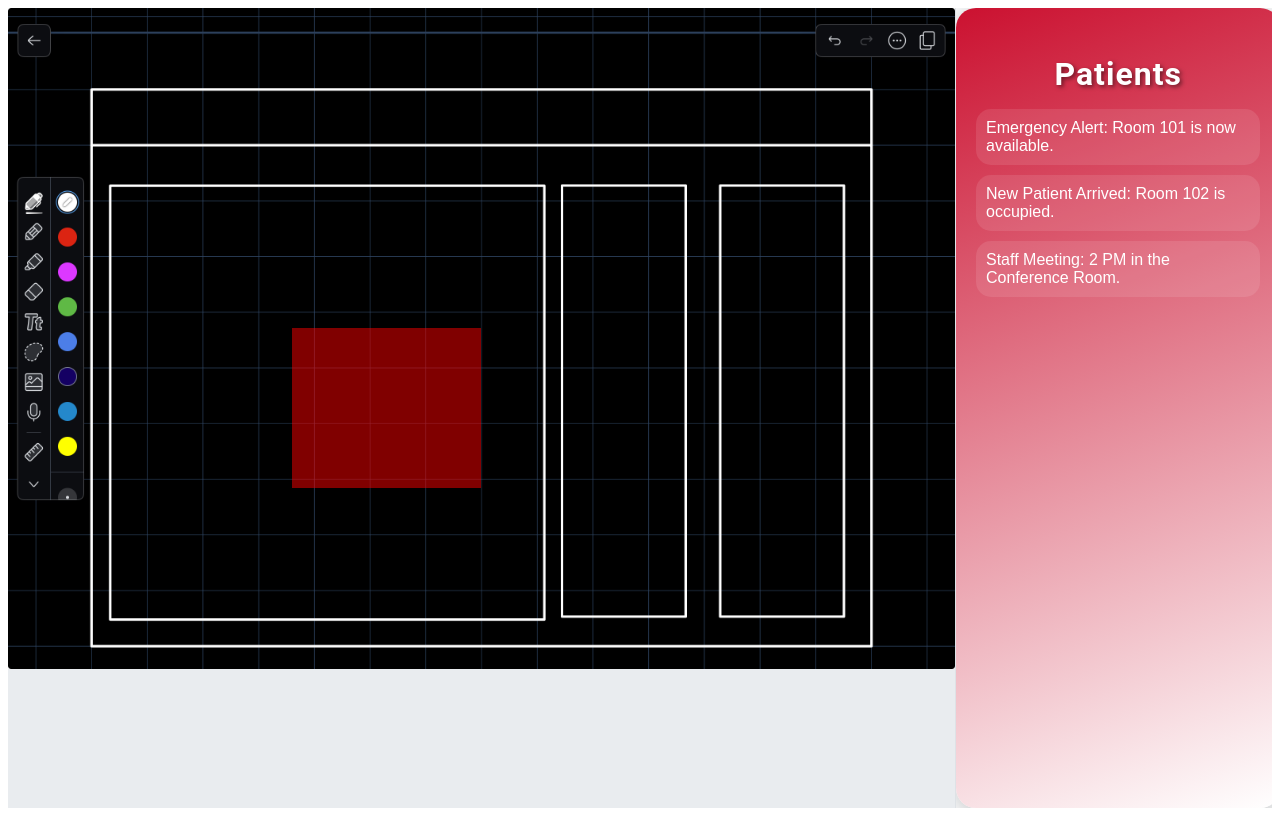
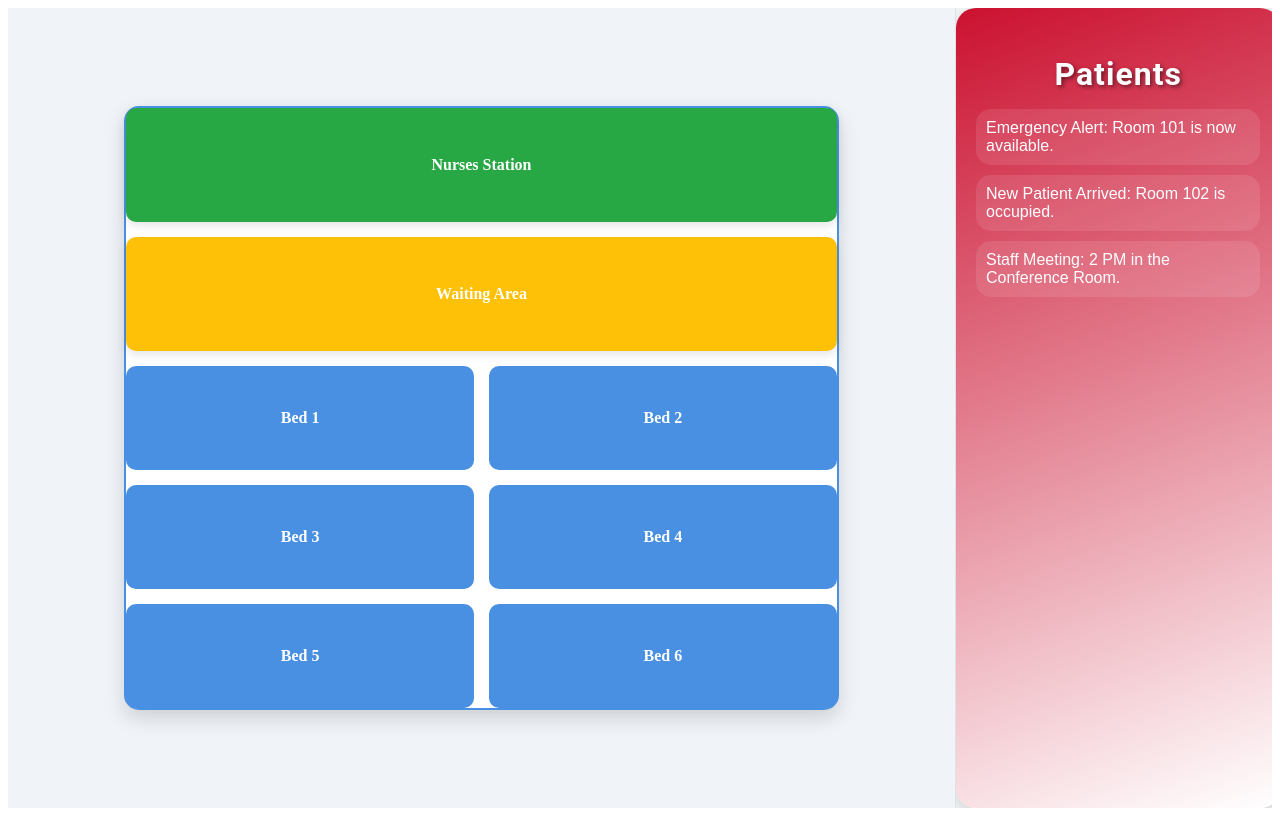
Before and after one commit to SahilPatel650/triage-dashboard, a Next.js app in the folder triage-dashboard/: page / in a window 1280 px wide. Built offline with nearby package versions, Linux system fonts and the light colour scheme.

Commit message:
styling changes

```diff
--- a/triage-dashboard/src/app/components/MapComponent.js
+++ b/triage-dashboard/src/app/components/MapComponent.js
@@ -1,23 +1,24 @@
-// components/MapComponent.js
+// src/components/MapComponent.js
+import React from 'react';
 import styles from './MapComponent.module.css';
 
 const MapComponent = () => {
-  const handleRoomClick = () => {
-    alert("Room Details");
+  const handleBedClick = (bedNumber) => {
+    alert(`You clicked on Bed ${bedNumber}`);
   };
 
   return (
     <div className={styles.mapContainer}>
-      <img
-        src="/floor_plan.png"
-        alt="Emergency Room Floor Plan"
-        className={styles.floorPlanImage}
-      />
-      <div
-        className={styles.roomOverlay}
-        style={{ left: '30%', top: '40%', width: '20%', height: '20%' }}
-        onClick={handleRoomClick}
-      />
+      <div className={styles.erLayout}>
+        <div className={styles.nursesStation}>Nurses Station</div>
+        <div className={styles.waitingArea}>Waiting Area</div>
+        <div className={styles.bed} onClick={() => handleBedClick(1)}>Bed 1</div>
+        <div className={styles.bed} onClick={() => handleBedClick(2)}>Bed 2</div>
+        <div className={styles.bed} onClick={() => handleBedClick(3)}>Bed 3</div>
+        <div className={styles.bed} onClick={() => handleBedClick(4)}>Bed 4</div>
+        <div className={styles.bed} onClick={() => handleBedClick(5)}>Bed 5</div>
+        <div className={styles.bed} onClick={() => handleBedClick(6)}>Bed 6</div> {/* Added Bed 6 */}
+      </div>
     </div>
   );
 };
--- a/triage-dashboard/src/app/components/MapComponent.module.css
+++ b/triage-dashboard/src/app/components/MapComponent.module.css
@@ -1,17 +1,67 @@
-/* components/MapComponent.module.css */
+/* src/components/MapComponent.module.css */
 .mapContainer {
-    height: 100vh; /* Full height */
-    position: relative; /* Positioning context for absolute elements */
-  }
+width: 100%;
+height: 100vh; /* Full height of the viewport */
+display: flex;
+justify-content: center;
+align-items: center;
+background-color: #f0f4f8; /* Light background color */
+}
 
-  .floorPlanImage {
-    width: 100%; /* Full width of the container */
-    height: auto; /* Maintain aspect ratio */
-    object-fit: contain; /* Ensure the image scales correctly */
-  }
+.erLayout {
+position: relative;
+width: 75%; /* Fill 75% of the screen width */
+height: 75vh; /* Fill 75% of the viewport height */
+border: 2px solid #4a90e2; /* Soft blue border for the ER layout */
+border-radius: 15px; /* Rounded corners for the layout */
+background-color: #ffffff; /* White background for the ER */
+box-shadow: 0 8px 20px rgba(0, 0, 0, 0.15); /* Deeper shadow for depth */
+display: grid; /* Use grid for layout */
+grid-template-columns: repeat(2, 1fr); /* Two columns */
+grid-template-rows: auto auto; /* Auto rows for the top and bottom */
+gap: 15px; /* Spacing between items */
+}
 
-  .roomOverlay {
-    position: absolute;
-    background-color: rgba(255, 0, 0, 0.5); /* Semi-transparent red for visibility */
-    cursor: pointer; /* Indicate that it is clickable */
-  }
+.bed {
+background-color: #4a90e2; /* Soft blue for beds */
+color: white; /* White text for beds */
+display: flex;
+justify-content: center;
+align-items: center;
+border-radius: 10px; /* Rounded corners for beds */
+cursor: pointer; /* Change cursor to pointer */
+transition: background-color 0.3s, transform 0.2s; /* Smooth transition for hover */
+padding: 15px; /* Padding for better click area */
+font-weight: bold; /* Bold text for beds */
+}
+
+.bed:hover {
+background-color: #357ab8; /* Darker blue on hover */
+transform: translateY(-3px); /* Lift effect on hover */
+}
+
+.nursesStation {
+grid-column: span 2; /* Span across two columns */
+background-color: #28a745; /* Green color for nurses station */
+color: white;
+display: flex;
+justify-content: center;
+align-items: center;
+padding: 20px;
+border-radius: 10px; /* Rounded corners for nurses station */
+font-weight: bold; /* Bold text */
+box-shadow: 0 4px 10px rgba(0, 0, 0, 0.1); /* Subtle shadow */
+}
+
+.waitingArea {
+grid-column: span 2; /* Span across two columns */
+background-color: #ffc107; /* Yellow color for waiting area */
+color: white;
+display: flex;
+justify-content: center;
+align-items: center;
+padding: 20px;
+border-radius: 10px; /* Rounded corners for waiting area */
+font-weight: bold; /* Bold text */
+box-shadow: 0 4px 10px rgba(0, 0, 0, 0.1); /* Subtle shadow */
+}
```
Also changed, not shown: triage-dashboard/src/app/public/images/floor_plan.png (renamed from triage-dashboard/public/floor_plan.png).
